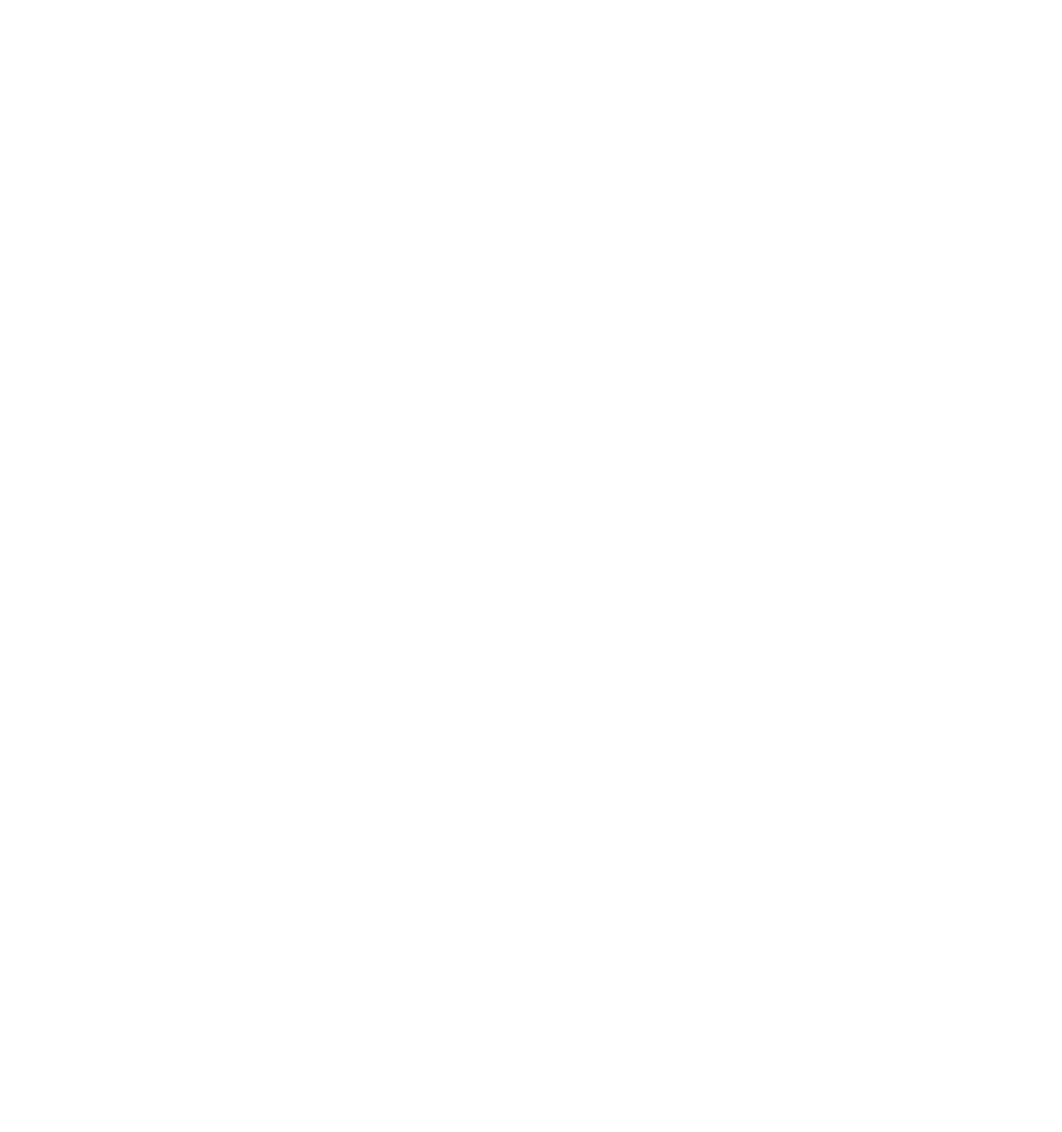
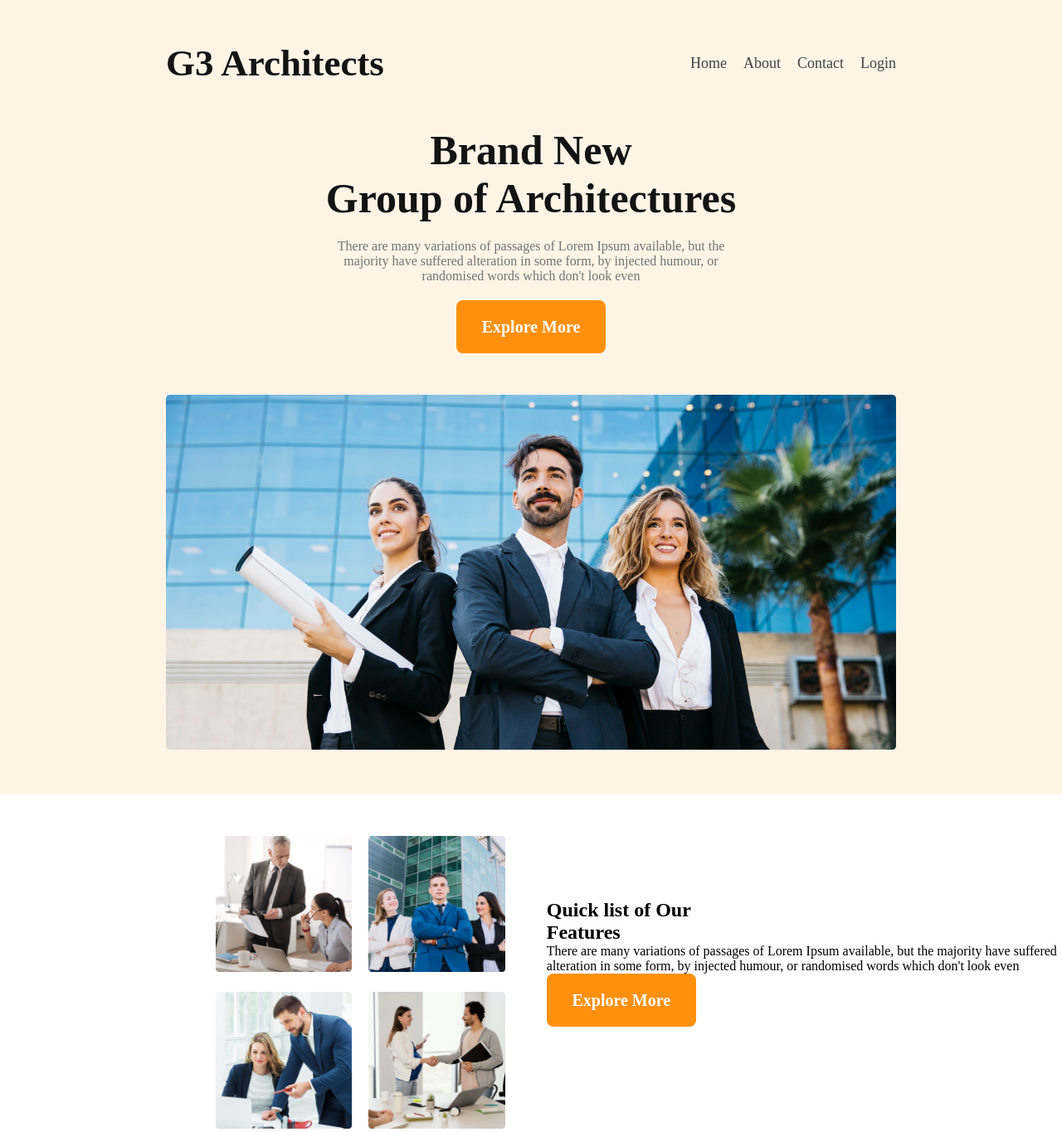
Before and after one commit to engrnazrulislam/my-assignment-02, a plain HTML site: page index.html in a window 1280 px wide. Shown: the whole page at 83% size. Before the commit the page ends 800 px from the top, so only its background shows below. Drawn offline with Linux system fonts and the light colour scheme.

Commit message:
working at middle section

```diff
--- a/index.html
+++ b/index.html
@@ -5,9 +5,52 @@
     <meta http-equiv="X-UA-Compatible" content="IE=edge">
     <meta name="viewport" content="width=device-width, initial-scale=1.0">
     <title>Assignment-02</title>
-    <link rel="stylesheets"type="text/css" href="styles/styles.css">
+    <link rel="stylesheet"type="text/css" href="styles/styles.css">
 </head>
 <body>
+        <header class="top-header">
+            <nav class="nav-container">
+                <div class="nav-title">
+                    <h3>G3 Architects</h3>
+                </div>
+                <div class="nav-menu">
+                    <ul class="ul-item">
+                        <li><a href="#">Home</a></li>
+                        <li><a href="#">About</a></li>
+                        <li><a href="#">Contact</a></li>
+                        <li><a href="#">Login</a></li>
+                    </ul>
+                </div>
+            </nav>
+            <div class="header-title">
+                <div class="header-title-container">
+                        <h2>Brand New<br>Group of Architectures</h2>
+                        <p>There are many variations of passages of Lorem Ipsum available, but the majority have suffered alteration in some form, by injected humour, or randomised words which don't look even</p>
+                </div>
+                <div class="top-button-container">
+                        <button class="button">Explore More</button>
+                </div>
+                <div class="top-img-container">
+                        <img src="images/banner.png" alt="">
+                </div>
+            </div>
+        </header>
+ <section class="middle-section">
+    <div class="middle-section-img">
+        <ul class="img-container">
+            <li><a href="#"><img class="middle-grid-img" src="images/team1.png" alt=""></a></li>
+            <li><a href=""><img class="middle-grid-img" src="images/team2.png" alt=""></a></li>
+            <li><a href=""><img class="middle-grid-img" src="images/team3.png" alt=""></a></li>
+            <li><a href=""><img class="middle-grid-img" src="images/team4.png" alt=""></a></li>
+        </ul>
+    </div>
+    <div class="middle-section-others">
+        <h2><span>Quick list</span> of Our </h2>
+        <h2>Features</h2>
+        <p>There are many variations of passages of Lorem Ipsum available, but the majority have suffered alteration in some form, by injected humour, or randomised words which don't look even</p>
+        <button class="button">Explore More</button>
+    </div>
+ </section>
 
 </body>
 </html>
--- a/styles/styles.css
+++ b/styles/styles.css
@@ -0,0 +1,93 @@
+/* Header Title and Navigation Styles */
+*{
+    margin:0;
+    font-family: 'Work Sans';
+    font-style: normal;
+}
+.top-header{
+    background-color: rgba(255, 144, 14, 0.1);
+}
+.nav-title > h3{
+    font-family: 'Work Sans';
+    font-style: normal;
+    font-weight: 700;
+    font-size: 45px;
+    color: #131313;
+}
+.nav-container{
+    display: flex;
+    justify-content: space-between;
+    align-items: center;
+    padding:50px 200px;
+}
+.ul-item {
+    display: flex;
+    list-style: none;
+    gap:20px;
+}
+.ul-item li > a{
+    font-weight: 500;
+    font-size: 18px;
+    color: #424242;
+    text-decoration: none;
+}
+.header-title{
+    display: flex;
+    flex-direction: column;
+    padding:0px 200px;
+    align-items: center;
+}
+.header-title-container{
+    text-align: center;
+}
+.header-title-container > h2{
+    font-weight: 700;
+    font-size: 50px;
+    text-align: center;
+    color: #131313;
+
+}
+.header-title-container > p{
+    font-weight: 400;
+    font-size: 16px;
+    text-align: center;
+    color: #727272;
+    padding:20px 200px;
+}
+.button{
+    width: 180px;
+    height: 64px;
+    background: #FF900E;
+    border:none;
+    border-radius: 8px;
+    padding:20px 0px;
+    font-weight: 600;
+    font-size: 20px;
+    text-align: center;
+    color: #FFFFFF;
+}
+.top-img-container > img{
+    width:100%;
+    padding:50px 0px;
+}
+/* Apply Styes to Middle section  */
+.middle-section{
+    display: flex;
+    align-items: center;
+}
+.middle-section-img{
+    padding-top: 50px;
+    padding-left: 220px;
+}
+.img-container{
+    display: grid;
+    grid-template-columns: repeat(2,1fr);
+    list-style-type: none;
+    gap:20px;
+}
+.middle-grid-img{
+    width:100%;
+}
+.middle-section-others{
+    padding-left: 50px;
+}
```
